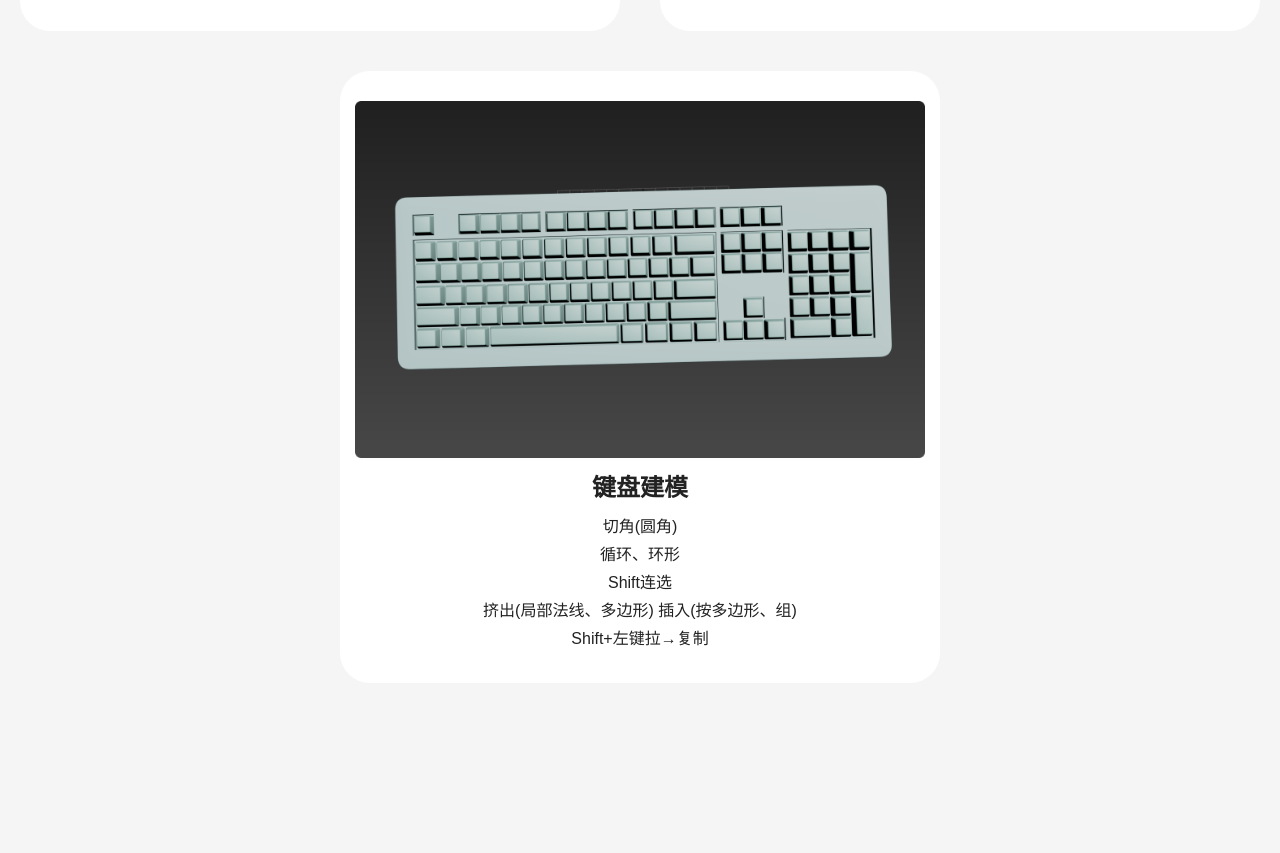
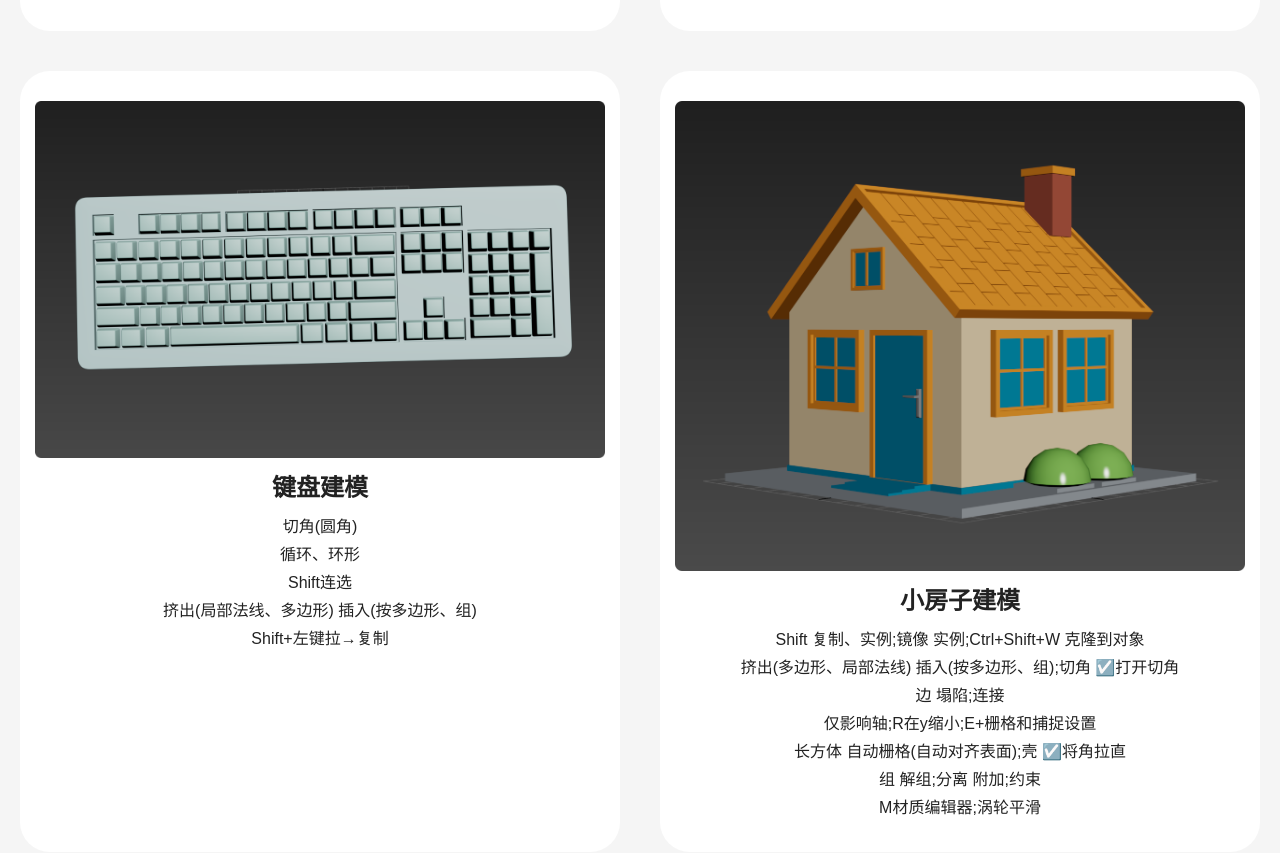
Before and after one commit to rz3691/3dsmax, a plain HTML site: page index.html in a window 1280 px wide. Shown: the part 1600-2453 px from the top of the page. Before the commit the page ends 2303 px from the top, so only its background shows below. Drawn offline with Linux system fonts and the light colour scheme.

Commit message:
Add files via upload

```diff
--- a/index.html
+++ b/index.html
@@ -71,6 +71,21 @@
                 <p>Shift+左键拉→复制</p>
             </a>
         </li>
+
+        <!-- work6 -->
+        <li>
+            <a href="./work6.html">
+                <img src="./images/work6/house.png" alt="">
+                <h2>小房子建模</h2>
+                <p>Shift 复制、实例;镜像 实例;Ctrl+Shift+W 克隆到对象</p>
+                <p>挤出(多边形、局部法线) 插入(按多边形、组);切角 ☑️打开切角</p>
+                <p>边 塌陷;连接</p>
+                <p>仅影响轴;R在y缩小;E+栅格和捕捉设置</p>
+                <p>长方体 自动栅格(自动对齐表面);壳 ☑️将角拉直</p>
+                <p>组 解组;分离 附加;约束</p>
+                <P>M材质编辑器;涡轮平滑</P>
+            </a>
+        </li>
     </ul>
 </body>
 </html>
```
